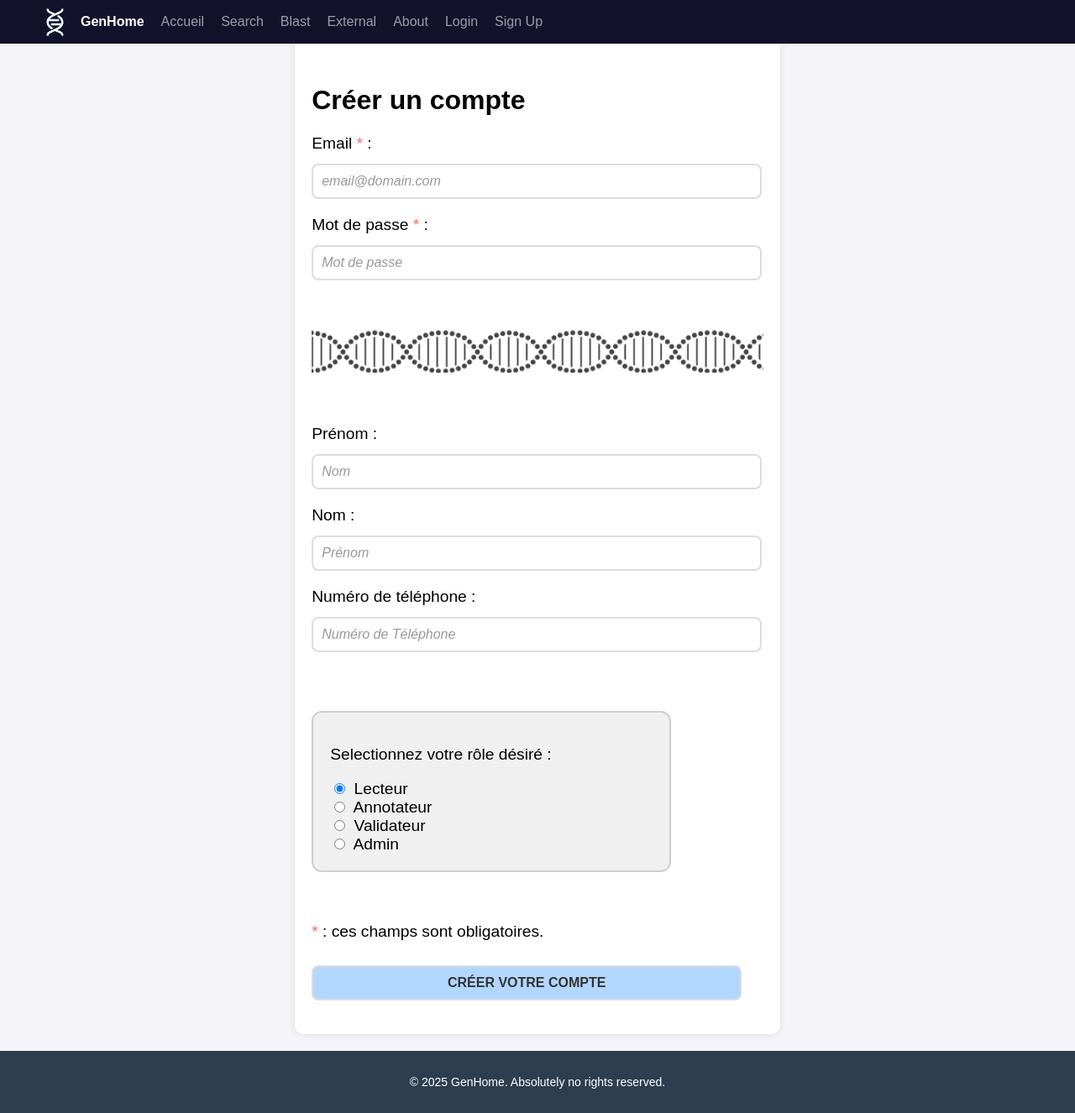
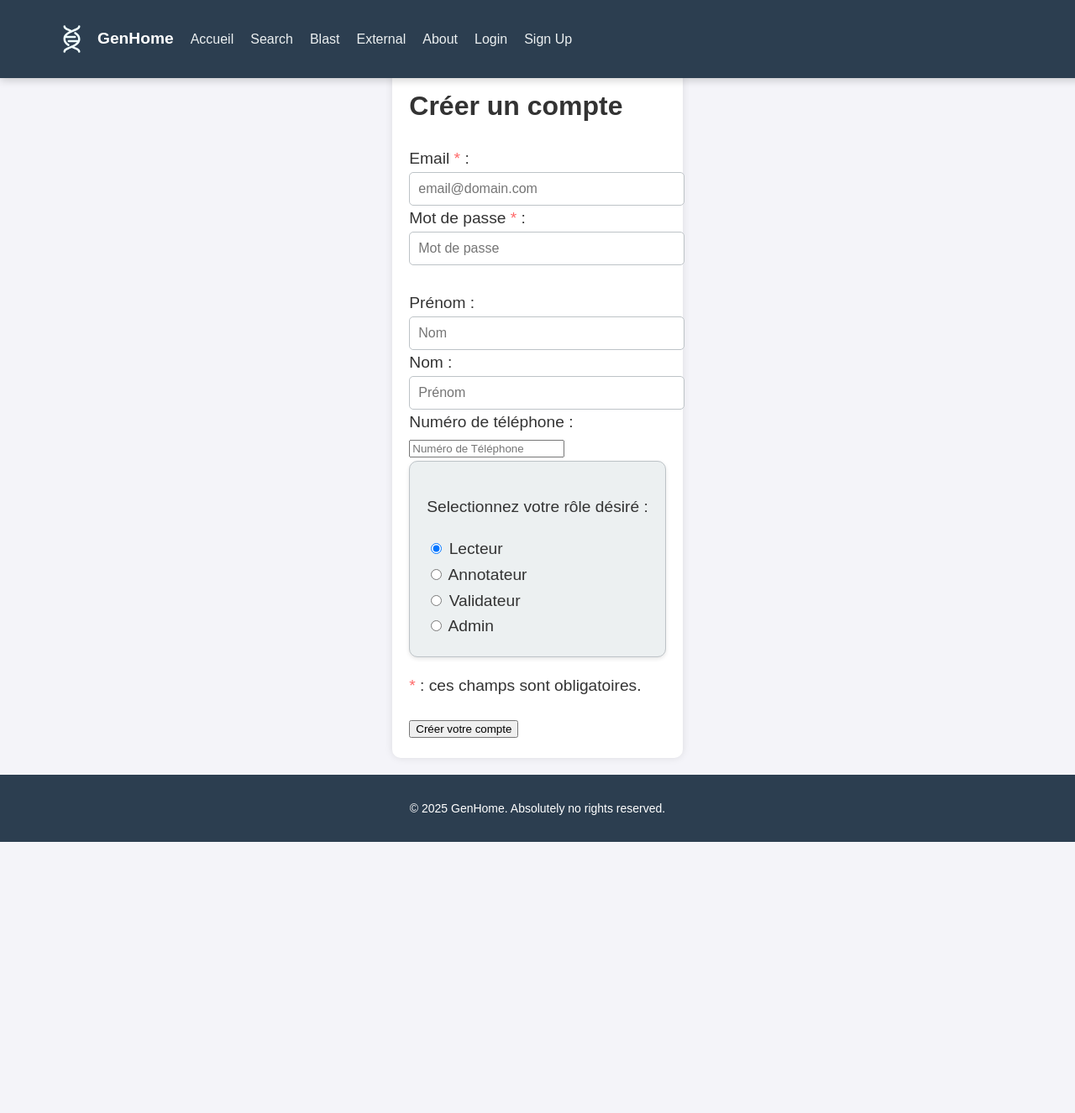
Before and after one commit to TitouanCh/appweb, a Django app: page /signup/ in a window 1280 px wide. Shown: the whole page at 84% size. After the commit the page ends 1003 px from the top, so only its background shows below. Run offline with Django 5.2, Linux system fonts and the light colour scheme.

Commit message:
some changes to the CSS

```diff
--- a/static/style.css
+++ b/static/style.css
@@ -19,29 +19,40 @@
   font-style: normal;
 }
 
-
 body {
   margin: 0;
   font-family: 'OpenSans', sans-serif;
+  background-color: #f4f4f9;
+  color: #333;
+  line-height: 1.6;
 }
 
 nav {
-  background-color: #12122d;
-  color: #9d9da8;
+  background-color: #2c3e50;
+  color: #ecf0f1;
   position: fixed;
   top: 0;
   width: 100%;
   display: flex;
   justify-content: space-between;
+  padding: 15px 20px;
+  transition: top 0.3s;
+  box-shadow: 0 2px 10px rgba(0, 0, 0, 0.2);
 }
 
 nav b {
   color: #fff;
+  font-size: 1.2em;
 }
 
 nav a {
   color: inherit;
   text-decoration: none;
+  transition: color 0.3s;
+}
+
+nav a:hover {
+  color: #3498db;
 }
 
 nav ul {
@@ -54,196 +65,65 @@ nav li {
   margin-left: 20px;
 }
 
-nav .date {
-  margin-left: auto;
-  font-size: 14px;
-  color: #fff;
-  font-weight: normal;
-}
-
 main {
   margin-top: 80px;
-  min-height: 100vh;
-  margin-left: 5vw;
-}
-
-article {
-  margin: 8%;
+  padding: 20px;
+  max-width: 1200px;
+  margin: auto;
+  background: white;
+  box-shadow: 0 4px 10px rgba(0, 0, 0, 0.1);
+  border-radius: 10px;
 }
 
 .greybox {
-  background-color: rgb(240, 240, 240);
-  border: 2px solid rgb(207, 207, 207);
+  background-color: #ecf0f1;
+  border: 1px solid #bdc3c7;
   padding: 20px;
-  max-width: 30vw;
-  border-radius: 12px;
-  margin-top: 50px;
-  margin-bottom: 60px;
-}
-
-.dna-seperator {
-  height: 60px;
-  width: 42vw;
-  background-image: url(/static/png/dna.png);
-  background-size: 160px auto;
-  animation: moveBackground 5s cubic-bezier(0.68, -0.55, 0.27, 1.55) infinite;
-  margin-top: 30px;
-  margin-bottom: 40px;
-}
-
-.greybox-error {
-  background-color: rgb(236, 212, 212);
-  border-color: rgb(255, 104, 104);
-}
-
-.error {
-  color: rgb(255, 104, 104);
-  font-weight: bold;
+  border-radius: 10px;
+  box-shadow: 0 2px 5px rgba(0, 0, 0, 0.1);
 }
 
 footer {
-  background-color: #12122d; /* Same as nav color */
-  color: #9d9da8; /* Same as nav color*/
-  font-size: 12px;
+  background-color: #2c3e50;
+  color: #ecf0f1;
   padding: 20px 0;
-  margin-top: 100px;
   text-align: center;
+  font-size: 14px;
+  margin-top: 50px;
 }
 
-.footer-container {
-  display: flex;
-  flex-wrap: wrap;
-  justify-content: space-between;
-  max-width: 1200px;
-  margin: 0 auto;
-}
-
-.footer-section {
-  margin: 10px;
-  flex: 1 1 200px;
-}
-
-.footer-section ul {
-  list-style: none;
-  padding: 0;
-}
-
-.footer-section a {
-  color: #9d9da8;
-  text-decoration: none;
-}
-
-.footer-section a:hover {
-  color: #fff;
-  text-decoration: underline;
-}
-
-/* Input text joli */
 input[type="text"],
 input[type="password"],
 input[type="email"],
-input[type="search"],
-input[type="url"],
-input[type="tel"],
 textarea {
-  width: 40vw;
+  width: 100%;
   padding: 10px;
-  border: 2px solid #ddd;
-  border-radius: 8px;
+  border: 1px solid #bdc3c7;
+  border-radius: 5px;
   font-size: 16px;
-  outline: none;
   transition: border-color 0.3s, box-shadow 0.3s;
-  margin-bottom: 20px;
-  margin-top: 13px;
 }
 
 input[type="text"]:focus,
 input[type="password"]:focus,
 input[type="email"]:focus,
-input[type="search"]:focus,
-input[type="url"]:focus,
-input[type="tel"]:focus,
 textarea:focus {
-  border-color: #007bff;
-  box-shadow: 0 0 5px rgba(0, 123, 255, 0.3);
+  border-color: #3498db;
+  box-shadow: 0 0 5px rgba(52, 152, 219, 0.5);
 }
 
-input[type="text"]::placeholder,
-input[type="password"]::placeholder,
-input[type="email"]::placeholder,
-input[type="search"]::placeholder,
-input[type="url"]::placeholder,
-input[type="tel"]::placeholder,
-textarea::placeholder {
-  color: #999;
-  font-style: italic;
+button {
+  padding: 10px 20px;
+  font-size: 16px;
+  border: none;
+  border-radius: 5px;
+  background-color: #3498db;
+  color: white;
+  cursor: pointer;
+  transition: background 0.3s, transform 0.2s;
 }
 
-input[type="text"]:hover,
-input[type="password"]:hover,
-input[type="email"]:hover,
-input[type="search"]:hover,
-input[type="url"]:hover,
-input[type="tel"]:hover,
-textarea:hover {
-  border-color: #aaa;
-}
-
-/* Keep radio buttons clean */
-input[type="radio"] {
-  accent-color: #007bff; /* For modern browsers, sets color */
-  width: auto;
-  height: auto;
-  margin: 0 5px;
-}
-
-/* Style de base pour les boutons submit */
-input[type="submit"] {
-  padding: 10px 20px;
-  font-size: 16px;
-  border: 2px solid #ddd;
-  border-radius: 8px;
-  background-color: rgba(0, 123, 255, 0.3);
-  color: #333;
-  cursor: pointer;
-  outline: none;
-  transition: all 0.3s ease;
-  margin-top: 10px;
-  margin-bottom: 20px;
-  width: 40vw;
-  text-transform: uppercase;
-  font-weight: bold;
-}
-
-/* Effet au survol avec gradient */
-input[type="submit"]:hover {
-  background: linear-gradient(45deg, #007bff, #00c6ff);
-  color: white;
-  border-color: #0056b3;
-  box-shadow: 0 4px 8px rgba(0, 123, 255, 0.3);
+button:hover {
+  background-color: #2980b9;
   transform: translateY(-2px);
 }
-
-/* Effet au clic */
-input[type="submit"]:active {
-  background-color: #0056b3;
-  border-color: #003366;
-  box-shadow: 0 2px 4px rgba(0, 123, 255, 0.3);
-  transform: translateY(2px);
-}
-
-/* Animation de focus */
-input[type="submit"]:focus {
-  outline: none;
-  box-shadow: 0 0 5px rgba(0, 123, 255, 0.5);
-  border-color: #007bff;
-}
-
-@keyframes moveBackground {
-  0% {
-    background-position: 0 0;
-  }
-  100% {
-    background-position: 160px 0px;
-  }
-}
```
